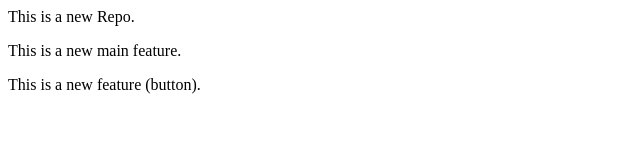
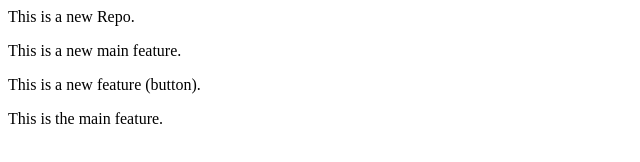
Before and after one commit to PragnyaBasu/LocalRepo, a plain HTML site: page index.html in a window 1280 px wide. Shown: the whole page, without its empty margins (0-640 px from the left). Drawn offline with Linux system fonts and the light colour scheme.

Commit message:
Added a new feature in main

```diff
--- a/index.html
+++ b/index.html
@@ -1,3 +1,4 @@
 <p>This is a new Repo.</p>
 <p>This is a new main feature.</p>
 <p>This is a new feature (button).</p>
+<p>This is the main feature.</p>
```
